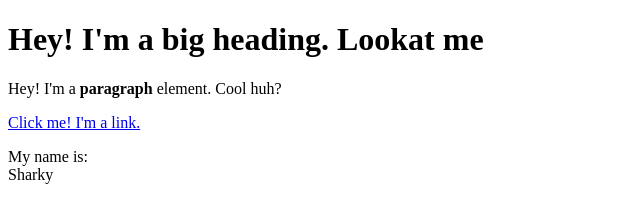
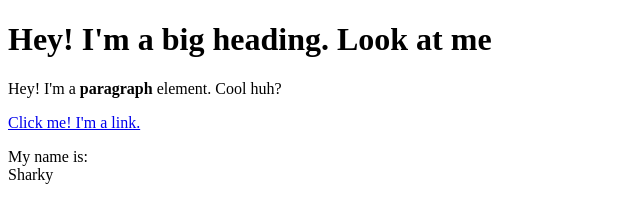
Before and after one commit to Rubiks-Sharkitten/cartoon-hero, a plain HTML site: page test.html in a window 1280 px wide. Shown: the top 197 px of the page, 0-640 px from the left. Drawn offline with Linux system fonts and the light colour scheme.

Commit message:
resolved a gramatical error

```diff
--- a/test.html
+++ b/test.html
@@ -4,7 +4,7 @@
 	<title>Test Page</title>
 </head>
 <body>
-	<h1> Hey! I'm a big heading. Lookat me </h1>
+	<h1> Hey! I'm a big heading. Look at me </h1>
 	<p>Hey! I'm a <b>paragraph</b> element. Cool huh?</p>
 	<a href="https://google.com" target="_blank" title="Lets go to google">Click me! I'm a link.</a>
 	<p>My name is:<br>
```
